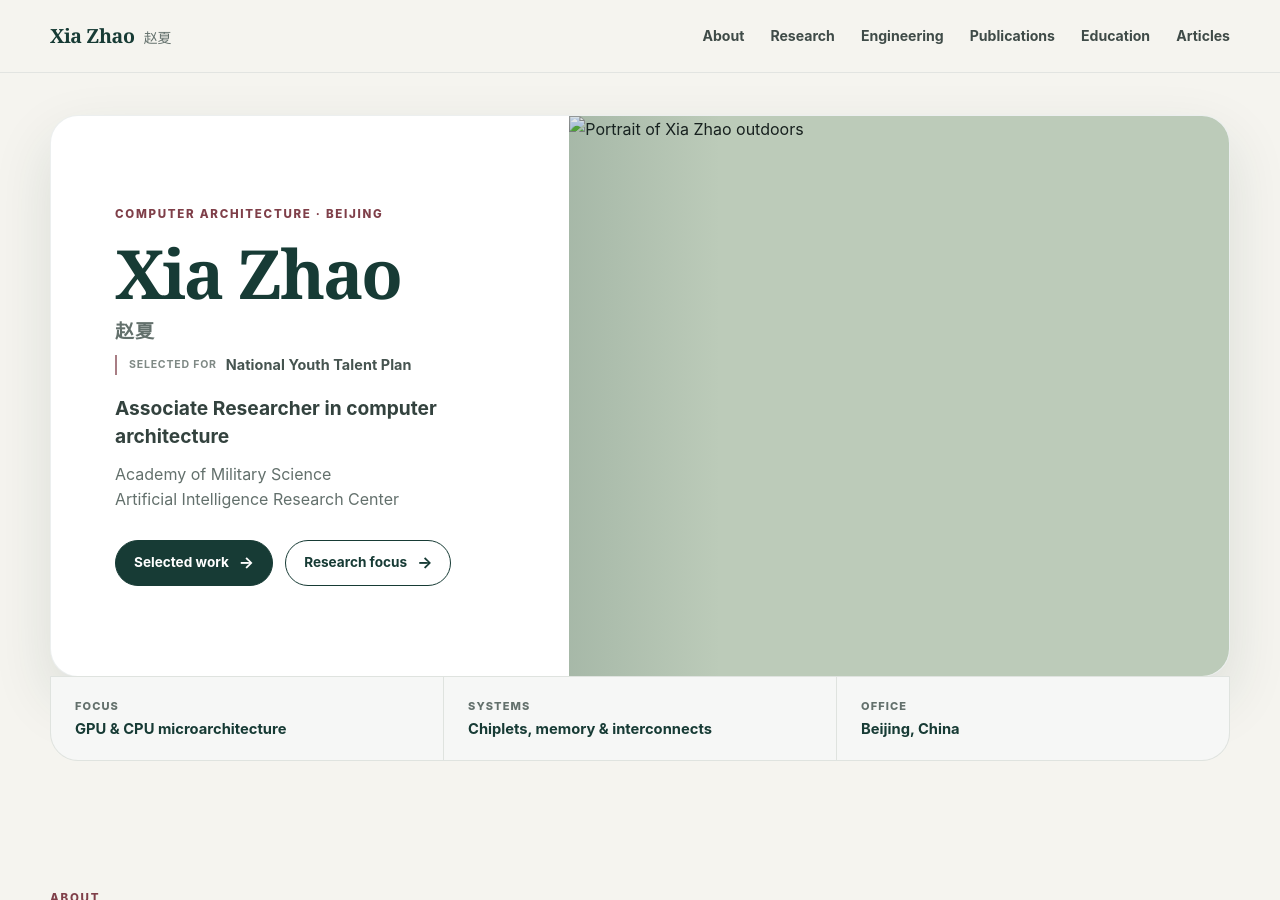
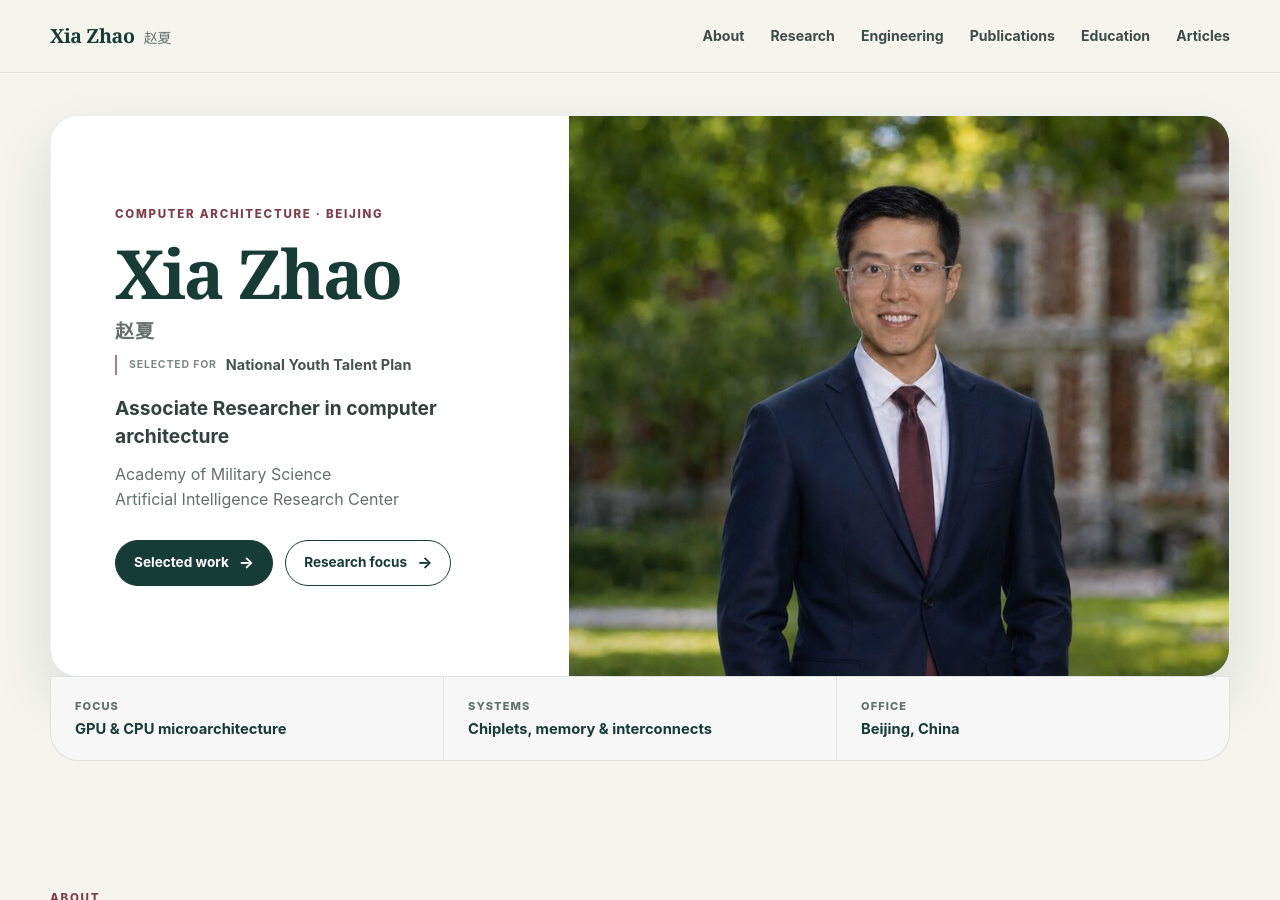
Before and after one commit to zhaoxiahust/zhaoxiahust.github.com, a Jekyll site: the page index.html, which Jekyll copies as it is, in a window 1280 px wide and 900 px high. Built offline with Jekyll 4.4.1, drawn with Linux system fonts in a browser that asks for light colours.

Commit message:
Update index.html

```diff
--- a/index.html
+++ b/index.html
@@ -978,7 +978,7 @@
       </div>
 
       <figure class="portrait">
-        <img src="me5.jpeg" alt="Portrait of Xia Zhao outdoors" width="600" height="338" fetchpriority="high">
+        <img src="images/me6.jpeg" alt="Portrait of Xia Zhao outdoors" width="600" height="338" fetchpriority="high">
       </figure>
     </section>
 
@@ -1057,7 +1057,7 @@
 
         <div class="engineering-layout">
           <figure class="chip-figure">
-            <img src="cpu-engineering-cartoon.webp" alt="Cartoon illustration of a modern multicore CPU die" width="960" height="640" loading="lazy">
+            <img src="images/chip.png" alt="Cartoon illustration of a modern multicore CPU die" width="960" height="640" loading="lazy">
           </figure>
 
           <div class="engineering-points">
```
